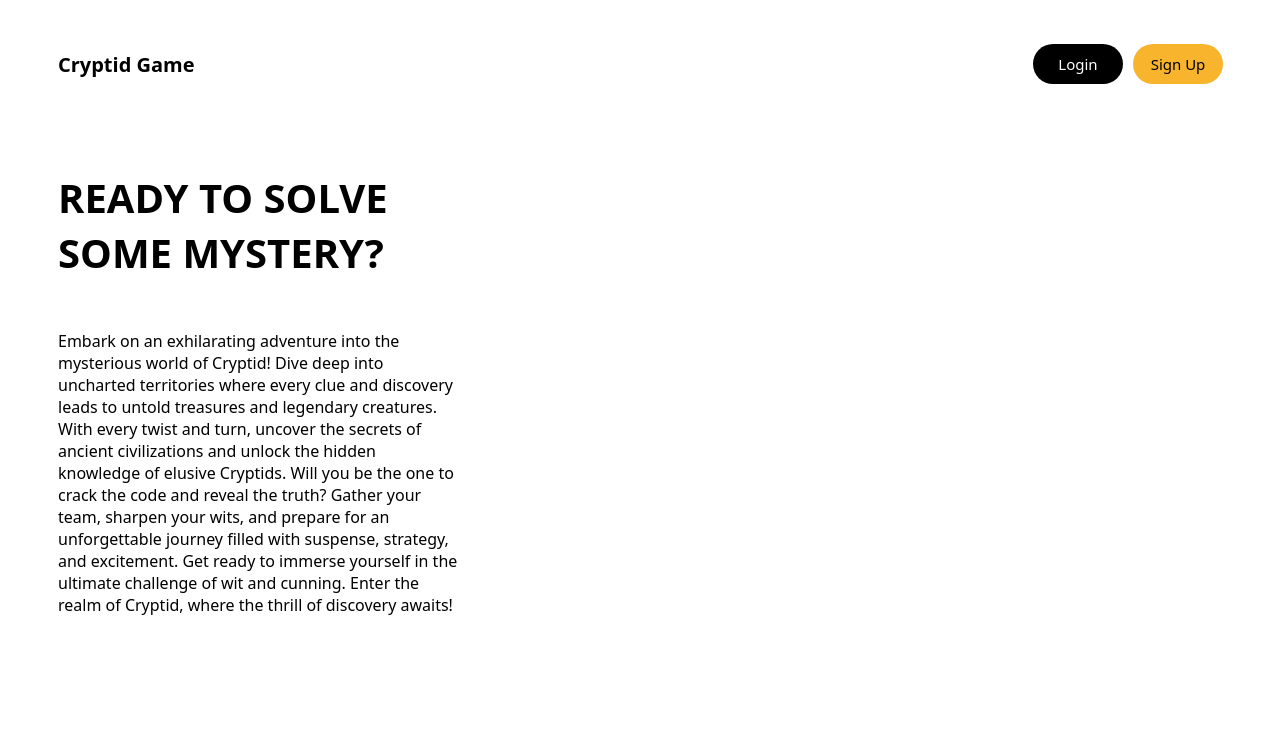
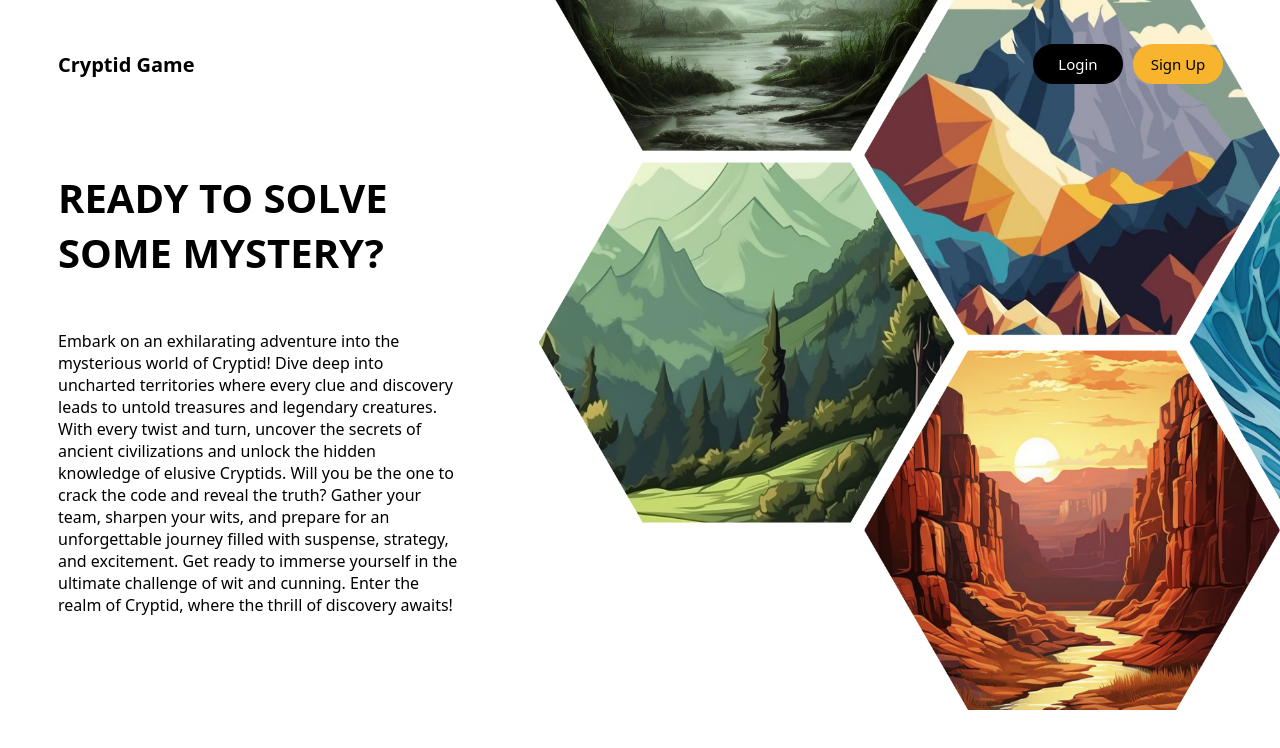
Before and after one commit to JassielNdlovu/cryptid-web-app-sd-2024, a plain HTML site: page src/index.html in a window 1280 px wide. Drawn offline with Linux system fonts and the light colour scheme; no server answers.

Commit message:
Background Image re-added

```diff
--- a/src/styles.css
+++ b/src/styles.css
@@ -1,6 +1,6 @@
 body {
     font-family: system-ui, -apple-system, BlinkMacSystemFont, 'Segoe UI', Roboto, Oxygen, Ubuntu, Cantarell, 'Open Sans', 'Helvetica Neue', sans-serif;
-    /* background-image: url('../images/homepage-landscape.png'); */
+    background-image: url('../images/homepage-landscape.png');
     background-size: cover;
     background-repeat: no-repeat;
     background-position: center;
```
